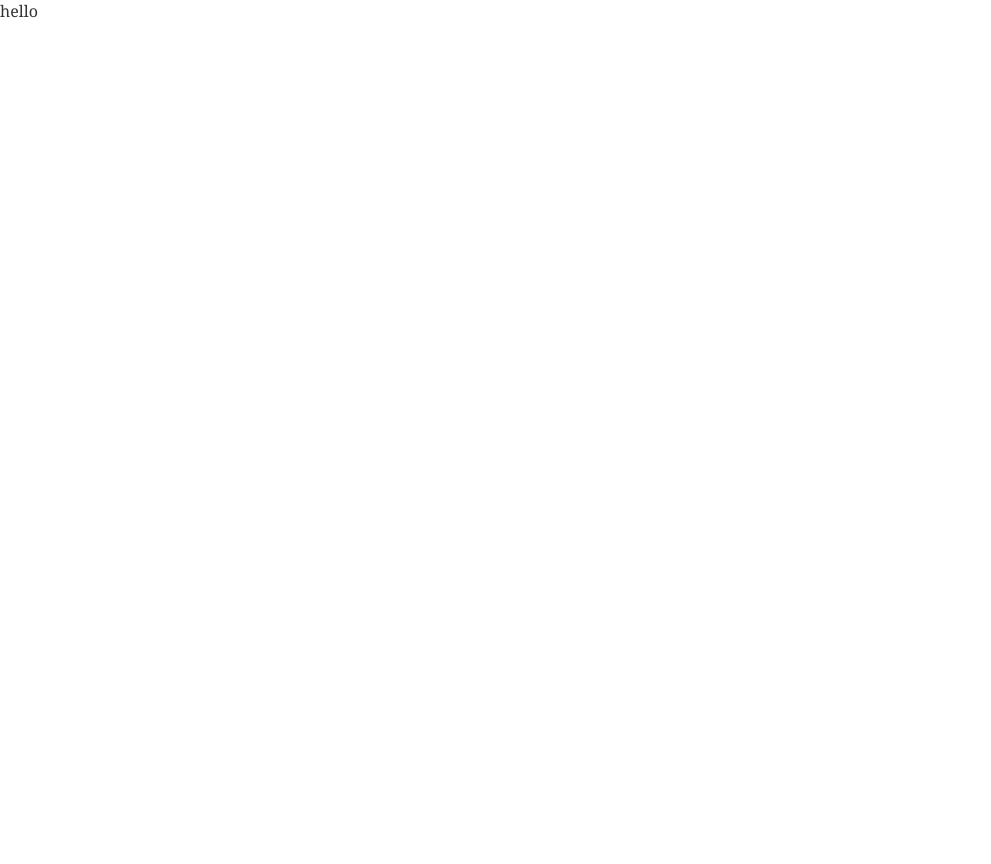
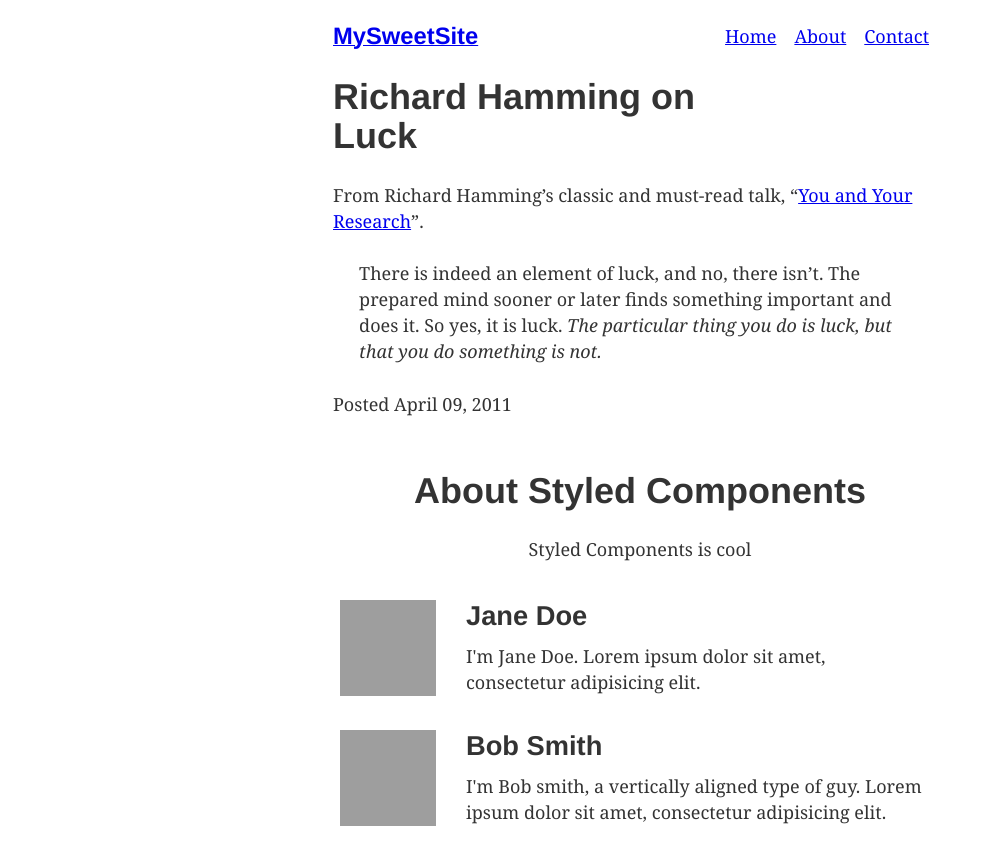
Before and after one commit to lungvang/lungvang.github.io, a Gatsby site: page / in a window 1280 px wide. Shown: the whole page, without its empty margins (0-991 px from the left). Before the commit the page ends 800 px from the top, so only its background shows below. Built offline with nearby package versions, Linux system fonts and the light colour scheme; Gatsby itself is replaced by a stand-in of ours; grey boxes are pictures that could not be loaded.

Commit message:
Add styled-components

```diff
--- a/gatsby-config.js
+++ b/gatsby-config.js
@@ -24,5 +24,6 @@ module.exports = {
         },
       },
       'gatsby-plugin-sass',
+      'gatsby-plugin-styled-components',
     ],
   }
--- a/package.json
+++ b/package.json
@@ -25,17 +25,20 @@
   },
   "homepage": "https://github.com/lungvang/lungvang.github.io#readme",
   "dependencies": {
+    "babel-plugin-styled-components": "^1.8.0",
     "gatsby": "2.0.50",
     "gatsby-plugin-manifest": "2.0.9",
     "gatsby-plugin-offline": "2.0.15",
     "gatsby-plugin-react-helmet": "3.0.2",
     "gatsby-plugin-sass": "2.0.4",
+    "gatsby-plugin-styled-components": "^3.0.3",
     "gatsby-plugin-typography": "2.2.1",
     "node-sass": "4.9.3",
     "react": "16.5.0",
     "react-dom": "16.5.0",
     "react-helmet": "5.2.0",
     "react-typography": "0.16.13",
+    "styled-components": "^4.1.1",
     "typography": "0.16.17"
   },
   "devDependencies": {
--- a/src/components/layout.js
+++ b/src/components/layout.js
@@ -1,7 +1,24 @@
 import React from "react"
+import { Link } from "gatsby"
+
+const ListLink = props => (
+  <li style={{ display: `inline-block`, marginRight: `1rem` }}>
+    <Link to={props.to}>{props.children}</Link>
+  </li>
+)
 
 export default ({ children }) => (
-  <div>
+  <div style={{ margin: `0 auto`, maxWidth: 650, padding: `1.25rem 1rem` }}>
+    <header style={{ marginBottom: `1.5rem` }}>
+      <Link to="/" style={{ textShadow: `none`, backgroundImage: `none` }}>
+        <h3 style={{ display: `inline` }}>MySweetSite</h3>
+      </Link>
+      <ul style={{ listStyle: `none`, float: `right` }}>
+        <ListLink to="/">Home</ListLink>
+        <ListLink to="/about/">About</ListLink>
+        <ListLink to="/contact/">Contact</ListLink>
+      </ul>
+    </header>
     {children}
   </div>
 )
--- a/src/pages/index.js
+++ b/src/pages/index.js
@@ -1,8 +1,93 @@
 import React from "react"
 import Layout from "../components/layout"
+import styled from "styled-components"
+
+const Container = styled.div`
+    margin: 3rem auto;
+    max-width: 600px;
+    display: flex;
+    flex-direction: column;
+    align-items: center;
+    justify-content: center;
+`
+const UserWrapper = styled.div`
+  display: flex;
+  align-items: center;
+  margin: 0 auto 12px auto;
+  &:last-child {
+    margin-bottom: 0;
+  }
+`
+
+const Avatar = styled.img`
+  flex: 0 0 96px;
+  width: 96px;
+  height: 96px;
+  margin: 0;
+`
+
+const Description = styled.div`
+  flex: 1;
+  margin-left: 18px;
+  padding: 12px;
+`
+
+const Username = styled.h2`
+  margin: 0 0 12px 0;
+  padding: 0;
+`
+
+const Excerpt = styled.p`
+  margin: 0;
+`
+
+const User = props => (
+  <UserWrapper>
+    <Avatar src={props.avatar} alt="" />
+    <Description>
+      <Username>{props.username}</Username>
+      <Excerpt>{props.excerpt}</Excerpt>
+    </Description>
+  </UserWrapper>
+)
 
 export default () => (
     <Layout>
-        hello
+        <h1>Richard Hamming on Luck</h1>
+        <div>
+            <p>
+                From Richard Hamming’s classic and must-read talk, “
+                <a href="http://www.cs.virginia.edu/~robins/YouAndYourResearch.html">
+                    You and Your Research
+                </a>
+                ”.
+            </p>
+            <blockquote>
+                <p>
+                    There is indeed an element of luck, and no, there isn’t. The prepared
+                    mind sooner or later finds something important and does it. So yes, it
+                    is luck.{" "}
+                    <em>
+                        The particular thing you do is luck, but that you do something is
+                        not.
+                    </em>
+                </p>
+            </blockquote>
+        </div>
+        <p>Posted April 09, 2011</p>
+        <Container>
+            <h1>About Styled Components</h1>
+            <p>Styled Components is cool</p>
+            <User
+            username="Jane Doe"
+            avatar="https://s3.amazonaws.com/uifaces/faces/twitter/adellecharles/128.jpg"
+            excerpt="I'm Jane Doe. Lorem ipsum dolor sit amet, consectetur adipisicing elit."
+            />
+            <User
+            username="Bob Smith"
+            avatar="https://s3.amazonaws.com/uifaces/faces/twitter/vladarbatov/128.jpg"
+            excerpt="I'm Bob smith, a vertically aligned type of guy. Lorem ipsum dolor sit amet, consectetur adipisicing elit."
+            />
+        </Container>
     </Layout>
 )
--- a/src/utils/typography.js
+++ b/src/utils/typography.js
@@ -1,5 +1,17 @@
 import Typography from "typography"
 
-const typography = new Typography()
+const typography = new Typography({
+    baseFontSize: "18px",
+    baseLineHeight: 1.45,
+    headerFontFamily: [
+        "Avenir Next",
+        "Helvetica Neue",
+        "Segoe UI",
+        "Helvetica",
+        "Arial",
+        "sans-serif",
+    ],
+    bodyFontFamily: ["Georgia", "serif"],
+})
 
 export default typography
```
